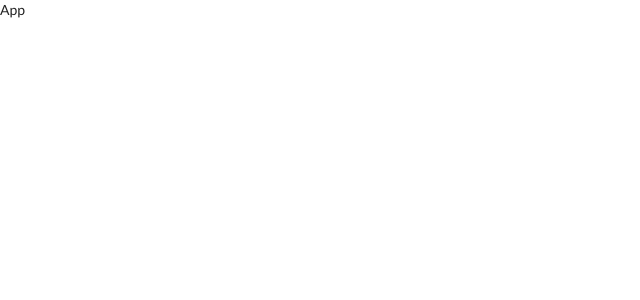
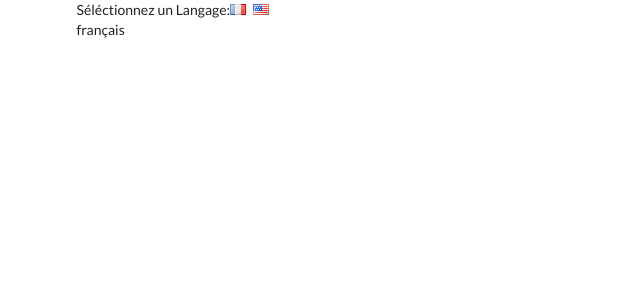
Before and after one commit to jerostax/React-Context_Translate_App, a React (Create React App) app: page / in a window 1280 px wide. Shown: the top 300 px of the page, without its empty margins (0-640 px from the left). Built offline with nearby package versions, Linux system fonts and the light colour scheme.

Commit message:
[ FEATURE ] Handling Language selection

```diff
--- a/src/components/App.js
+++ b/src/components/App.js
@@ -1,9 +1,22 @@
 import React from 'react';
 
 class App extends React.Component {
+  state = { language: 'français' };
+
+  onLanguageChange = language => {
+    this.setState({ language });
+  }
+
   render() {
     return (
-    <div>App</div>
+    <div className='ui container'>
+      <div>
+          Séléctionnez un Langage:
+          <i className='flag fr' onClick={() => this.onLanguageChange('français')} />
+          <i className='flag us' onClick={() => this.onLanguageChange('english')} />
+      </div>
+      {this.state.language}
+    </div>
     );
   }
 }
```
